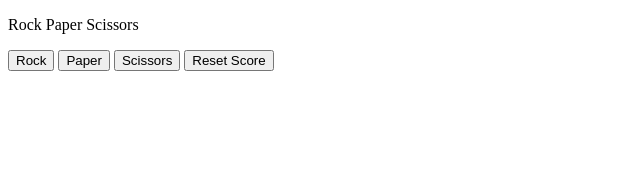
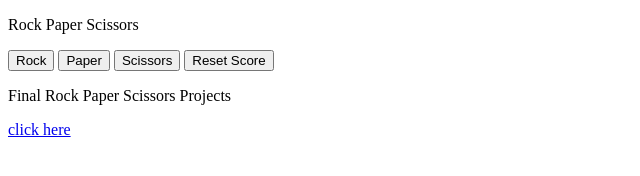
Before and after one commit to collegecoders/JavaScript_Projects, a plain HTML site: page objects/index.html in a window 1280 px wide. Shown: the whole page, without its empty margins (0-640 px from the left). Drawn offline with Linux system fonts and the light colour scheme.

Commit message:
Update index.html

```diff
--- a/objects/index.html
+++ b/objects/index.html
@@ -23,6 +23,9 @@
       score.ties = 0;
       localStorage.removeItem('score');
     ">Reset Score</button>
+
+    <p class="gap">Final Rock Paper Scissors Projects</p>
+    <a href="../final-rps/">click here</a>
 
     <script>
       let score = JSON.parse(localStorage.getItem('score')) || {
```
